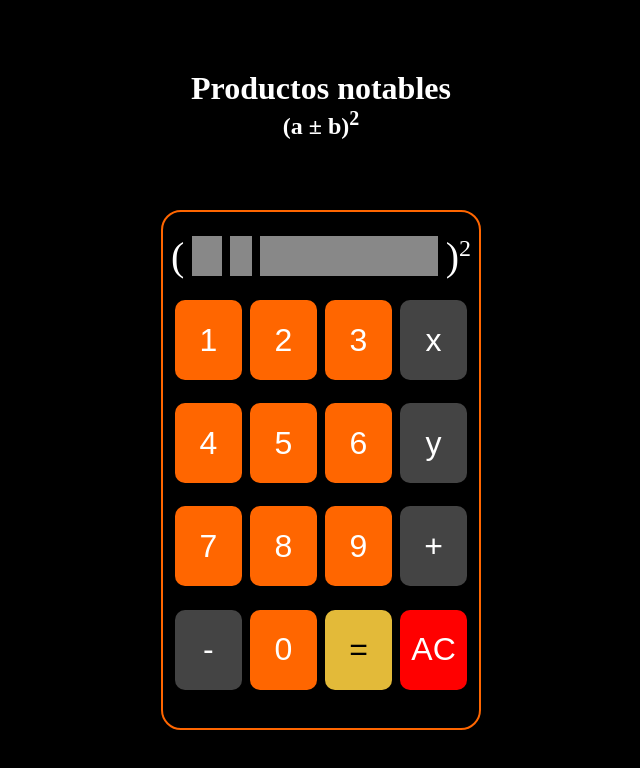
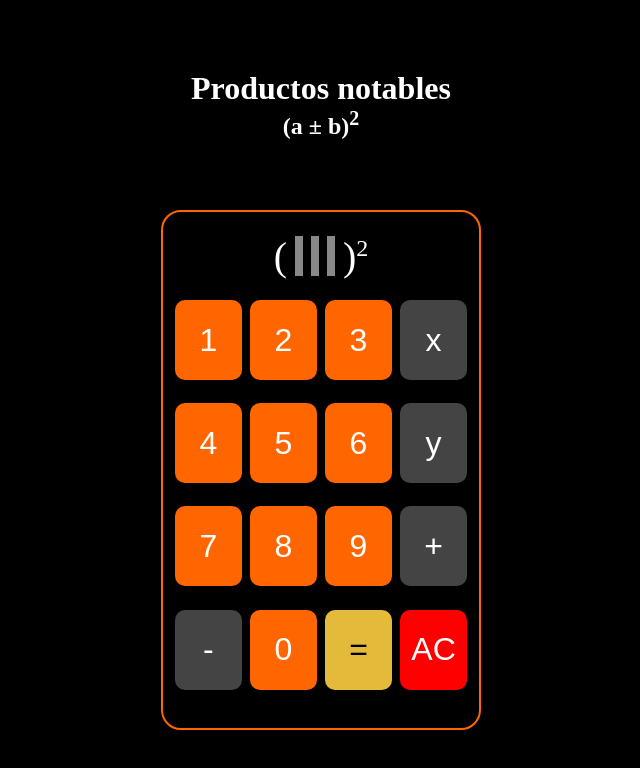
Before and after one commit to RomanPinelo/productosNotables, a plain HTML site: page index.html in a window 1280 px wide. Shown: the whole page, without its empty margins (319-959 px from the left). Drawn offline with Linux system fonts and the light colour scheme.

Commit message:
Update style.css

```diff
--- a/style.css
+++ b/style.css
@@ -54,22 +54,20 @@ h2 {
   text-align: center;
   color: #fff;
   font-size: 1.75rem;
+  font-family: 'Segoe UI', Tahoma, Geneva, Verdana, sans-serif;
   line-height: 2.5rem;
+  padding: 0 0.25rem;
 }
 
 .calculadora .display .variable {
-  width: 10%;
   margin-left: 0.5rem;
 }
 
 .calculadora .display .numero {
-  width: 60%;
   margin-right: 0.5rem;
-  overflow-x: auto;
 }
 
 .calculadora .display .signo {
-  width: 7.5%;
   margin: 0 0.5rem;
 }
 
```
